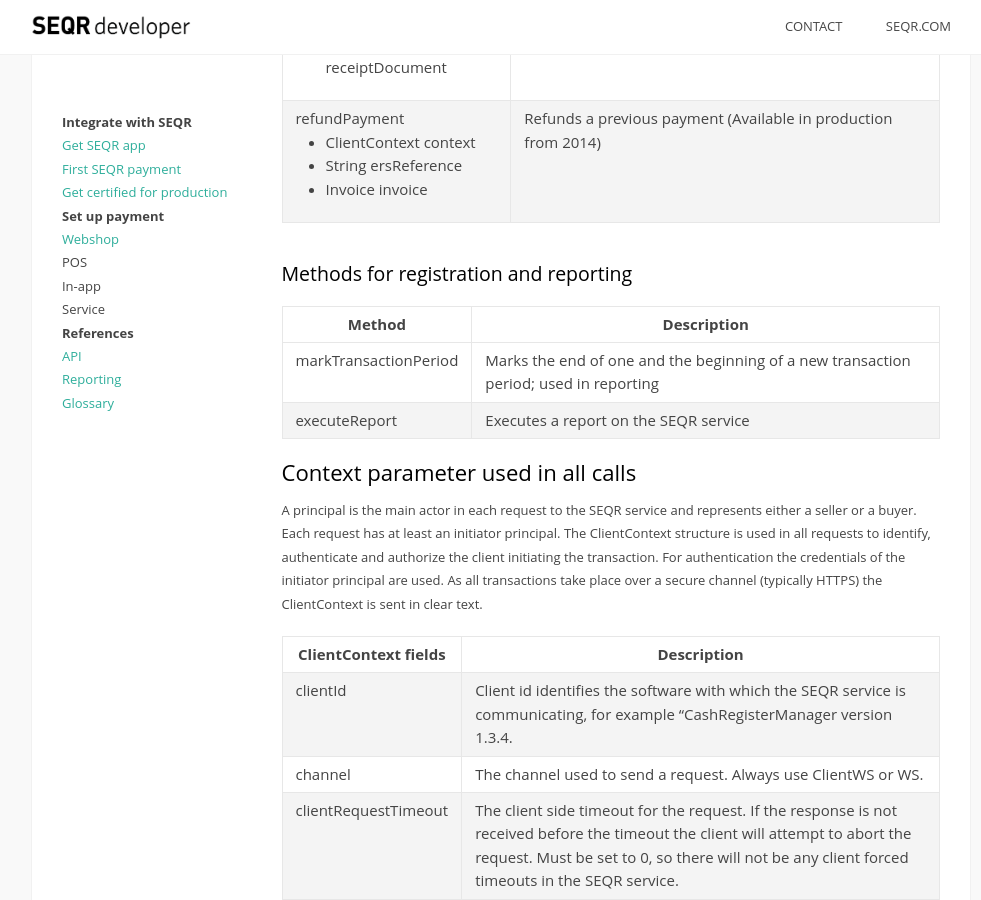
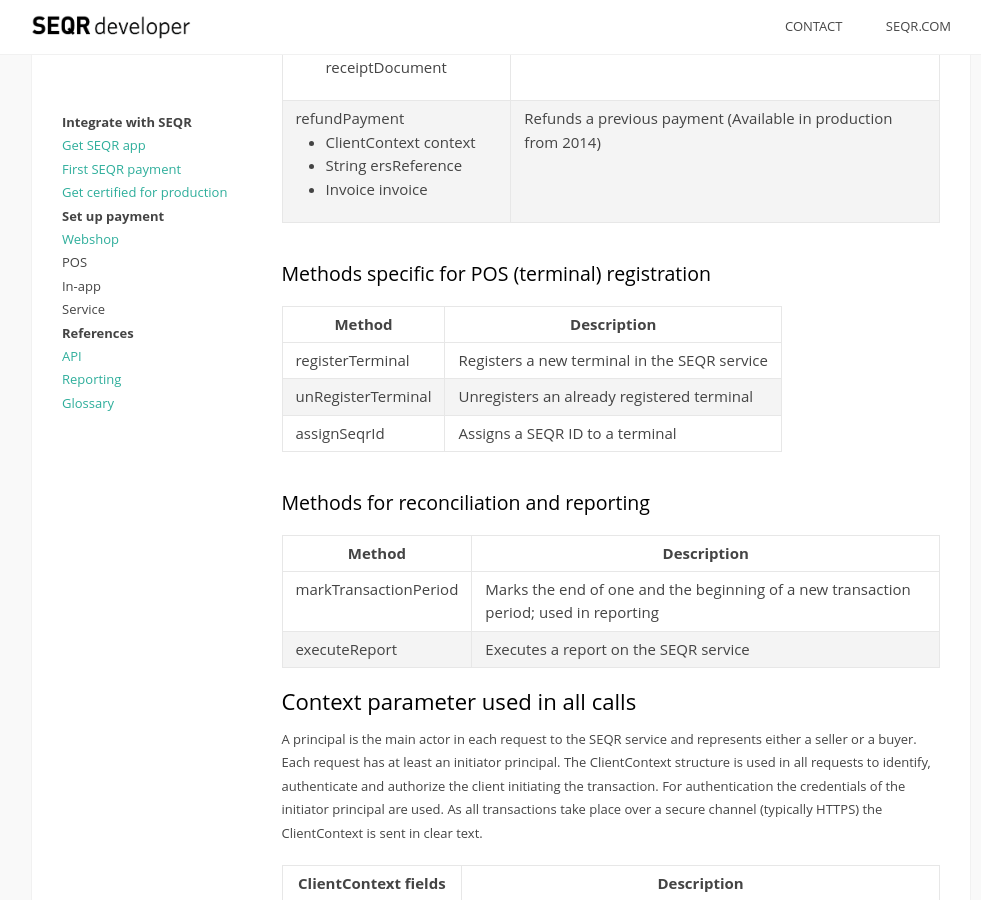
Before and after one commit to SeamlessDistribution/SeamlessDistribution.github.io, a Jekyll site: the page built from merchant/reference/api.md, in a window 1280 px wide and 900 px high, scrolled down 883 px. Shown: the whole window, without its empty margins (139-1120 px from the left). Built offline with Jekyll 4.4.1, drawn with Linux system fonts in a browser that asks for light colours.

Commit message:
Update api.md

```diff
--- a/merchant/reference/api.md
+++ b/merchant/reference/api.md
@@ -113,7 +113,18 @@
 </table>
 
 
-### Methods for registration and reporting
+### Methods specific for POS (terminal) registration
+
+
+|--- | --- |
+|  Method | Description |
+|--- | --- |
+| registerTerminal | Registers a new terminal in the SEQR service |
+| unRegisterTerminal | Unregisters an already registered terminal |
+| assignSeqrId | Assigns a SEQR ID to a terminal |
+| --- | --- |
+
+### Methods for reconciliation and reporting
 
 
 |--- | --- |
```
